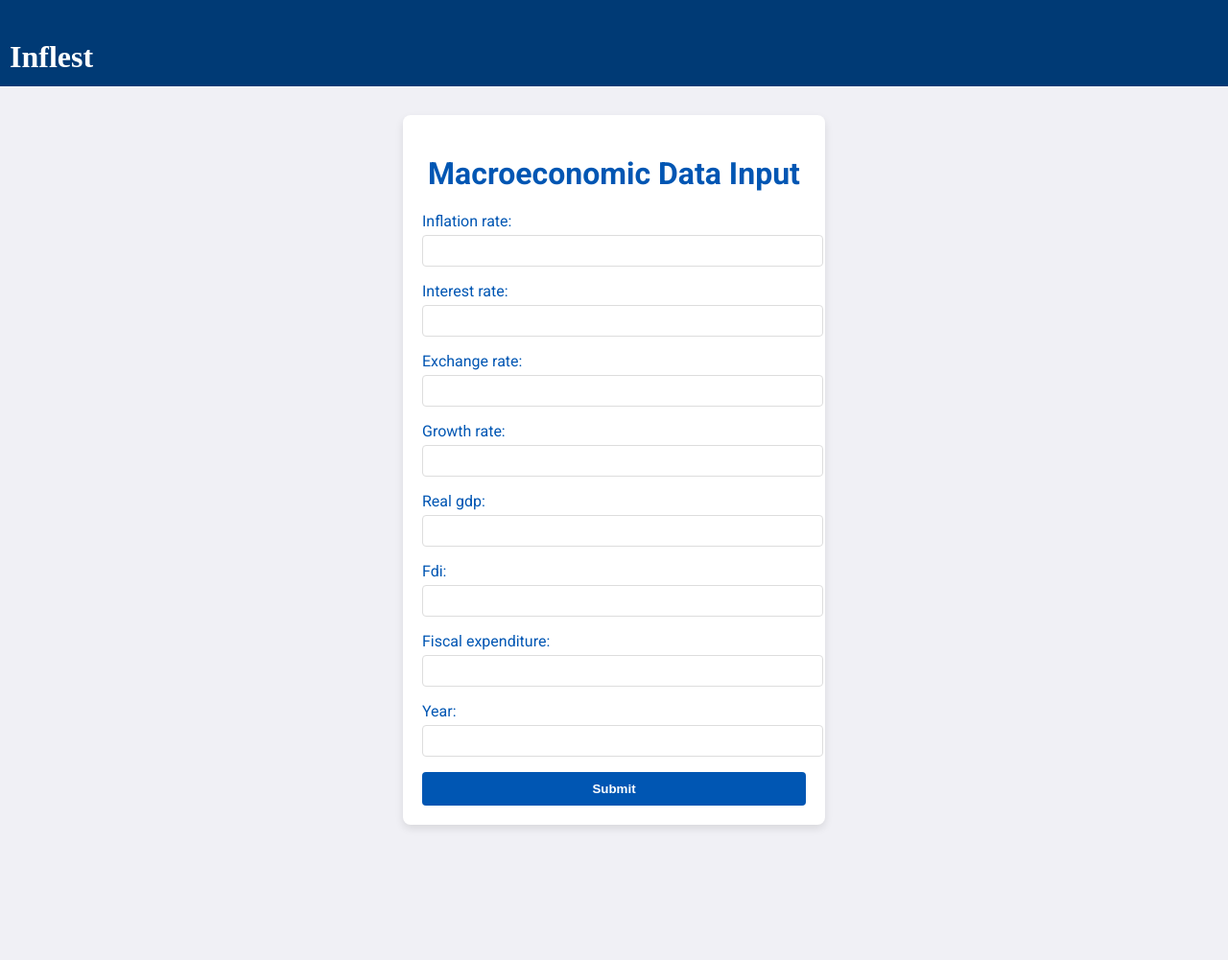
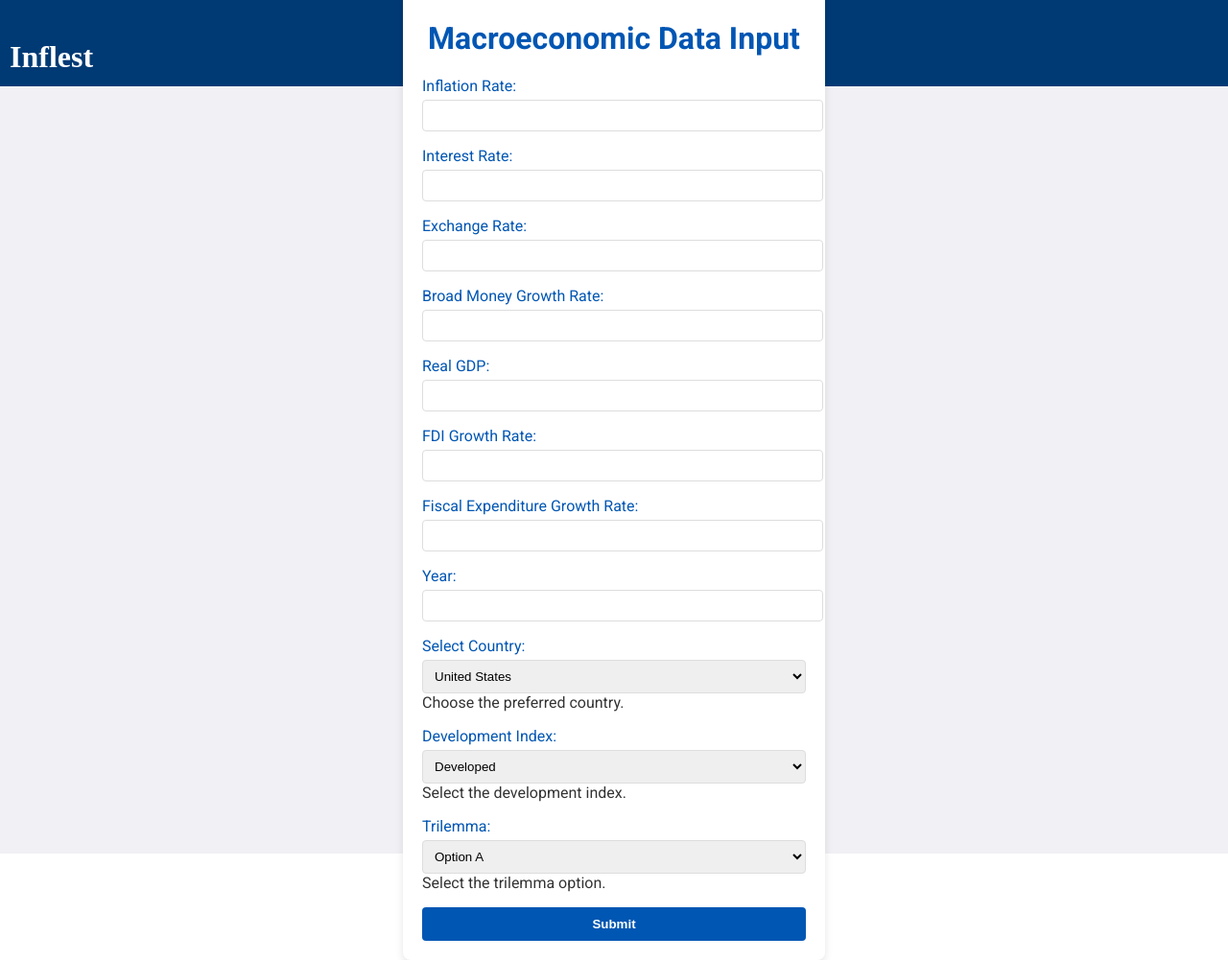
Before and after one commit to Nworah-Gabriel/Inflest, a Django app: page /analysis3/ in a window 1280 px wide. Shown: the whole page at 96% size. Before the commit the page ends 864 px from the top, so only its background shows below. Run offline with Django 4.2, Linux system fonts and the light colour scheme.

Commit message:
my task commit

```diff
--- a/inflestApp/forms.py
+++ b/inflestApp/forms.py
@@ -1,11 +1,55 @@
 from django import forms
 
 class DataForm(forms.Form):
-    inflation_rate = forms.FloatField()
-    interest_rate = forms.FloatField()
-    exchange_rate = forms.FloatField()
-    growth_rate = forms.FloatField()
-    real_gdp = forms.FloatField()
-    fdi = forms.FloatField()
-    fiscal_expenditure = forms.FloatField()
-    year = forms.IntegerField()
+    inflation_rate = forms.FloatField(label='Inflation Rate' )
+    interest_rate = forms.FloatField(label='Interest Rate' )
+    exchange_rate = forms.FloatField(label='Exchange Rate' )
+    broad_money_growth_rate = forms.FloatField(label='Broad Money Growth Rate')
+    real_gdp = forms.FloatField(label='Real GDP')
+    fdi_growth_rate = forms.FloatField(label='FDI Growth Rate')
+    fiscal_expenditure_growth_rate = forms.FloatField(label='Fiscal Expenditure Growth Rate')
+    year = forms.IntegerField(label='Year')
+
+    country_choices = [
+        ('USA', 'United States'),
+        ('CAN', 'Canada'),
+        ('GBR', 'United Kingdom'),
+        ('AUS', 'Australia'),
+        ('IND', 'India'),
+        ('CHN', 'China'),
+        ('JPN', 'Japan'),
+        ('GER', 'Germany'),
+        ('FRA', 'France'),
+        ('BRA', 'Brazil'),
+        ('RUS', 'Russia'),
+        ('ITA', 'Italy'),
+        ('ESP', 'Spain'),
+        ('MEX', 'Mexico'),
+        ('KOR', 'South Korea'),
+        ('IDN', 'Indonesia'),
+        ('TUR', 'Turkey'),
+        ('SAU', 'Saudi Arabia'),
+        ('ZAF', 'South Africa'),
+        ('NGA', 'Nigeria'),
+        ('EGY', 'Egypt'),
+        ('ARG', 'Argentina'),
+        ('SWE', 'Sweden'),
+        ('NOR', 'Norway'),
+        ('CHE', 'Switzerland'),
+        # Add more countries as needed
+    ]
+    country = forms.ChoiceField(choices=country_choices, label='Select Country', help_text='Choose the preferred country.')
+
+    development_index_choices = [
+        ('developed', 'Developed'),
+        ('developing', 'Developing'),
+        ('underdeveloped', 'Underdeveloped'),
+    ]
+    development_index = forms.ChoiceField(choices=development_index_choices, label='Development Index', help_text='Select the development index.')
+
+    trilemma_choices = [
+        ('option_a', 'Option A'),
+        ('option_b', 'Option B'),
+        ('option_c', 'Option C'),
+    ]
+    trilemma = forms.ChoiceField(choices=trilemma_choices, label='Trilemma', help_text='Select the trilemma option.')
--- a/inflestApp/management/commands/scripts/import_data.py
+++ b/inflestApp/management/commands/scripts/import_data.py
@@ -17,10 +17,10 @@ def import_data(file_path):
             interest_rate=row['INTEREST RATE'],
             exchange_rate=row['EXR (US$)'],
             real_gdp=row['RGDP GROWTH RATE (%)'],
-            growth_rate=row['BROADER MONEY (GROWTH RATE %)'],
-            fdi=row['FDI Growth Rate (%)'],
+            broad_money_growth_rate=row['BROADER MONEY (GROWTH RATE %)'],
+            fdi_growth_rate=row['FDI Growth Rate (%)'],
             inflation_rate=row['INF (END-YEAR)'],
-            fiscal_expenditure=row['Fiscal Expenditure Growth Rate (%)']
+            fiscal_expenditure_growth_rate=row['Fiscal Expenditure Growth Rate (%)']
         )
         data.save()
         print("Saved:", data)  # Add this line
--- a/inflestApp/models.py
+++ b/inflestApp/models.py
@@ -5,8 +5,8 @@ class MacroeconomicData(models.Model):
     interest_rate = models.FloatField(null=True)
     exchange_rate = models.FloatField(null=True)
     real_gdp = models.FloatField(null=True)
-    fdi = models.FloatField(null=True)
-    fiscal_expenditure = models.FloatField(null=True)
+    fdi_growth_rate = models.FloatField(null=True)
+    fiscal_expenditure_growth_rate = models.FloatField(null=True)
     year = models.IntegerField(null=True)
     country = models.CharField(max_length=100)
-    growth_rate = models.FloatField(null=True)
+    broad_money_growth_rate = models.FloatField(null=True)
--- a/inflestApp/templates/input.html
+++ b/inflestApp/templates/input.html
@@ -39,7 +39,8 @@
         color: #0056b3;
       }
       input[type="text"],
-      input[type="number"] {
+      input[type="number"],
+      select {
         width: 100%;
         padding: 8px;
         border: 1px solid #ddd;
@@ -77,7 +78,6 @@
         margin-top: 0px;
         padding-left: 10px;
         border-radius: 0px;
-
         display: flex;
         flex-direction: row;
         justify-content: flex-start;
--- a/inflestApp/views.py
+++ b/inflestApp/views.py
@@ -13,8 +13,9 @@ def analysis_view(request):
 
             # Convert input data to DataFrame
             input_d = pd.DataFrame([input_data])
-            input_df = input_d.drop(columns=['year'])
-
+            input_df = input_d.drop(columns=['year','country', 'development_index', 'trilemma'])
+            print("-----------------------------------------")
+            print(input_df)
             # Get historical data from the database
             queryset = MacroeconomicData.objects.all()
             historical_data = pd.DataFrame(list(queryset.values()))
```
Also changed, not shown: db.sqlite3, inflestApp/migrations/0004_rename_fdi_macroeconomicdata_broad_money_growth_rate_and_more.py (added).
